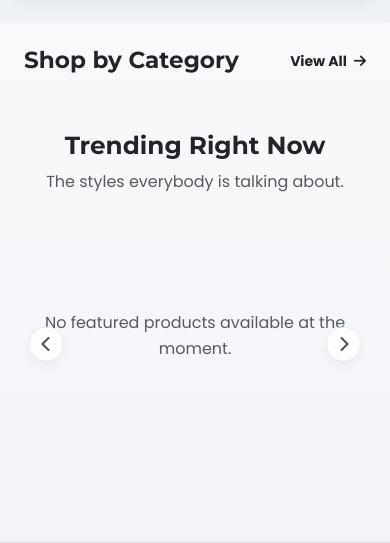
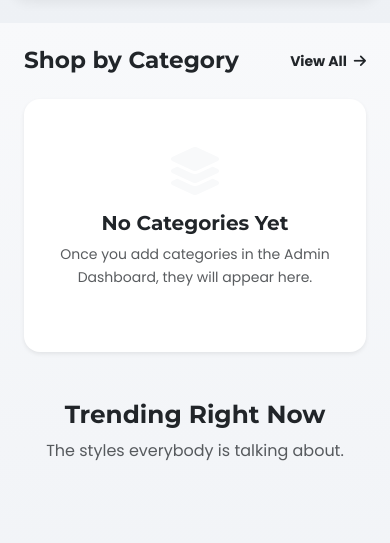
Before and after one commit to Deepu-Bijoy/404-Clothing, a Flask app: page / in a window 390 px wide. Shown: the part 821-1364 px from the top of the page. Run offline with Flask 3, Linux system fonts and the light colour scheme.

Commit message:
Improve hero slider fallback and add welcome message for empty state

```diff
--- a/static/css/style.css
+++ b/static/css/style.css
@@ -143,7 +143,7 @@ a {
 
 .hero-carousel .carousel-item {
     height: 100%;
-    background-color: #000;
+    background-color: #1a1a1a;
 }
 
 .hero-carousel img {
--- a/templates/shop/index.html
+++ b/templates/shop/index.html
@@ -38,12 +38,19 @@
             {% else %}
             <!-- Fallback if no banners are added yet -->
             <div class="carousel-item active h-100">
-                <img src="https://images.unsplash.com/photo-1516826957135-700ede19c6ce?q=80&w=2000&auto=format&fit=crop" class="d-block w-100" alt="New Arrival">
-                <div class="hero-content">
-                    <p class="text-xs fw-bold text-uppercase mb-2 text-white" style="letter-spacing: 2px;">New Collection</p>
-                    <h1>Urban<br>Essentials</h1>
-                    <p class="mb-4 fs-5 fw-light text-white opacity-75 d-none d-md-block" style="max-width: 400px;">Discover the new drop of premium streetwear, redefining comfort and style.</p>
-                    <a href="#collection" class="btn btn-primary btn-lg px-5 shadow-soft">Shop Now</a>
+                <div class="w-100 h-100 d-flex align-items-center justify-content-center" style="background: linear-gradient(135deg, #1a1a1a 0%, #3d3d3d 100%);">
+                    <!-- Subtle overlay image -->
+                    <img src="https://images.unsplash.com/photo-1441986300917-64674bd600d8?q=80&w=2000&auto=format&fit=crop" class="d-block w-100 h-100 position-absolute opacity-25" style="object-fit: cover;" alt="Welcome">
+                    <div class="hero-content position-relative">
+                        <p class="text-xs fw-bold text-uppercase mb-2 text-white" style="letter-spacing: 2px;">Welcome to Your Store</p>
+                        <h1>Ready for<br>Launch</h1>
+                        <p class="mb-4 fs-5 fw-light text-white opacity-75 d-none d-md-block" style="max-width: 400px;">Your shop is live! Log in to the Admin Dashboard to add your first Categories, Products, and Banners.</p>
+                        {% if current_user.is_admin %}
+                        <a href="{{ url_for('admin.dashboard') }}" class="btn btn-primary btn-lg px-5 shadow-soft">Go to Admin Panel</a>
+                        {% else %}
+                        <a href="#collection" class="btn btn-primary btn-lg px-5 shadow-soft">Start Exploring</a>
+                        {% endif %}
+                    </div>
                 </div>
             </div>
             {% endfor %}
@@ -65,6 +72,7 @@
         <h3 class="font-heading fw-bold mb-0">Shop by Category</h3>
         <a href="#collection" class="text-dark fw-bold text-decoration-none text-sm">View All <i class="fas fa-arrow-right ms-1"></i></a>
     </div>
+    {% if categories %}
     <div class="row g-3 g-md-4">
         {% for category in categories %}
         <div class="col-6 col-md-3">
@@ -88,6 +96,13 @@
         </div>
         {% endfor %}
     </div>
+    {% else %}
+    <div class="text-center py-5 bg-white rounded-soft shadow-sm">
+        <i class="fas fa-layer-group fa-3x text-light mb-3"></i>
+        <h5 class="fw-bold">No Categories Yet</h5>
+        <p class="text-muted text-sm">Once you add categories in the Admin Dashboard, they will appear here.</p>
+    </div>
+    {% endif %}
 </div>
 
 <!-- TOP SELLERS / PRODUCT GRID SLIDER -->
```
